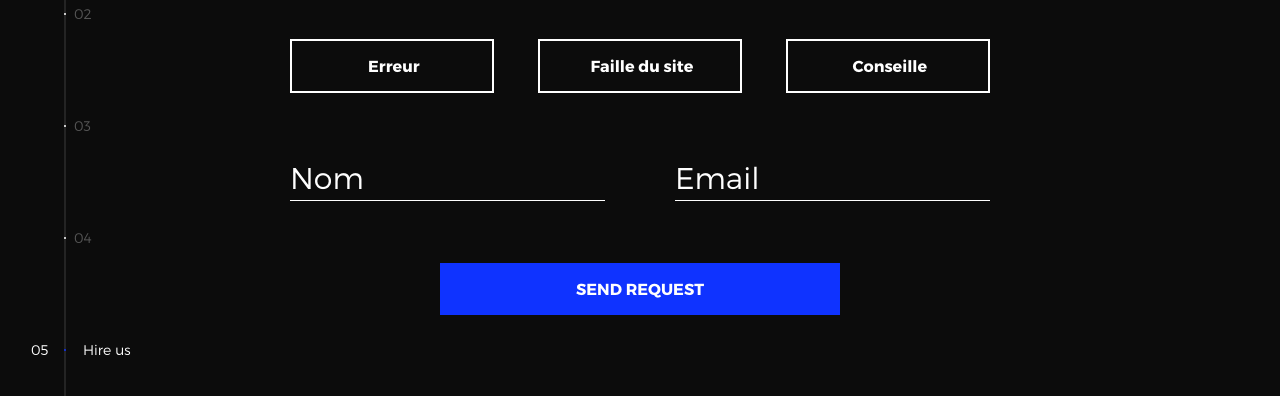
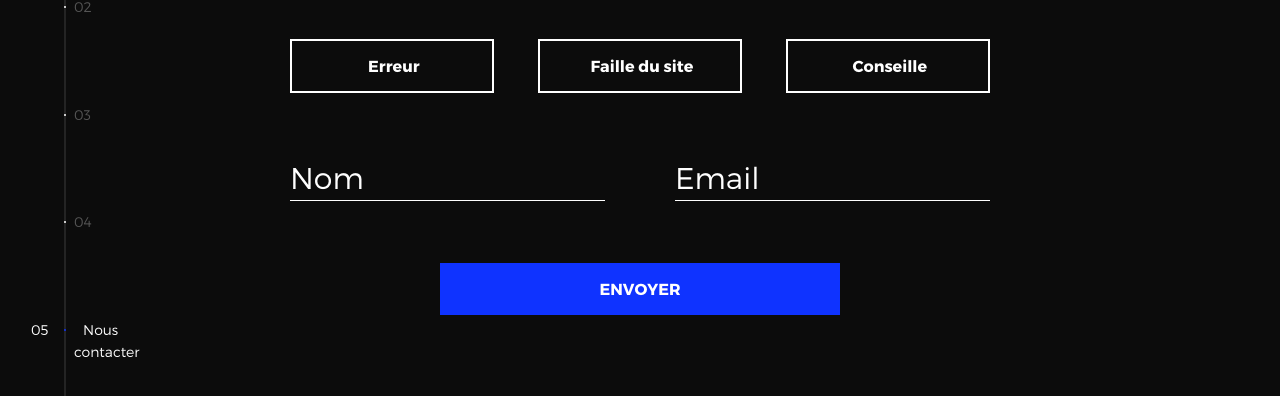
Before and after one commit to Ecoriadu59/ecoriacoin, a plain HTML site: page index.html in a window 1280 px wide. Both pictures are taken after a click on the button "HIRE US". Shown: the part 272-668 px from the top of the page. Drawn offline with nearby package versions, Linux system fonts and the light colour scheme; files that its build step writes are made by us from their sources.

Commit message:
Update index.html

```diff
--- a/index.html
+++ b/index.html
@@ -41,7 +41,7 @@
             <li><span>Works</span></li>
             <li><span>Info</span></li>
             <li><span>Contact</span></li>
-            <li><span>Hire us</span></li>
+            <li><span>Nous contacter</span></li>
           </ul>
         </nav>
         <ul class="l-main-content main-content">
@@ -165,11 +165,11 @@
                     <a href="mailto:ouremail@gmail.com">pierricb12@gmail.com</a>
                     <a href="tel:+148126287560">Pas encore</a>
                   </div>
-                  <ul class="modal--options">
+                  <!--<ul class="modal--options">
                     <li><a href="#0">Bēhance</a></li>
                     <li><a href="#0">dribbble</a></li>
                     <li><a href="mailto:ouremail@gmail.com">Contact Us</a></li>
-                  </ul>
+                  </ul>-->
                 </div>
               </div>
             </div>
@@ -225,7 +225,7 @@
                     <label for="email">Email</label>
                   </div>
                 </div>
-                <input type="submit" value="Send Request">
+                <input type="submit" value="Envoyer">
               </form>
             </div>
           </li>
```
